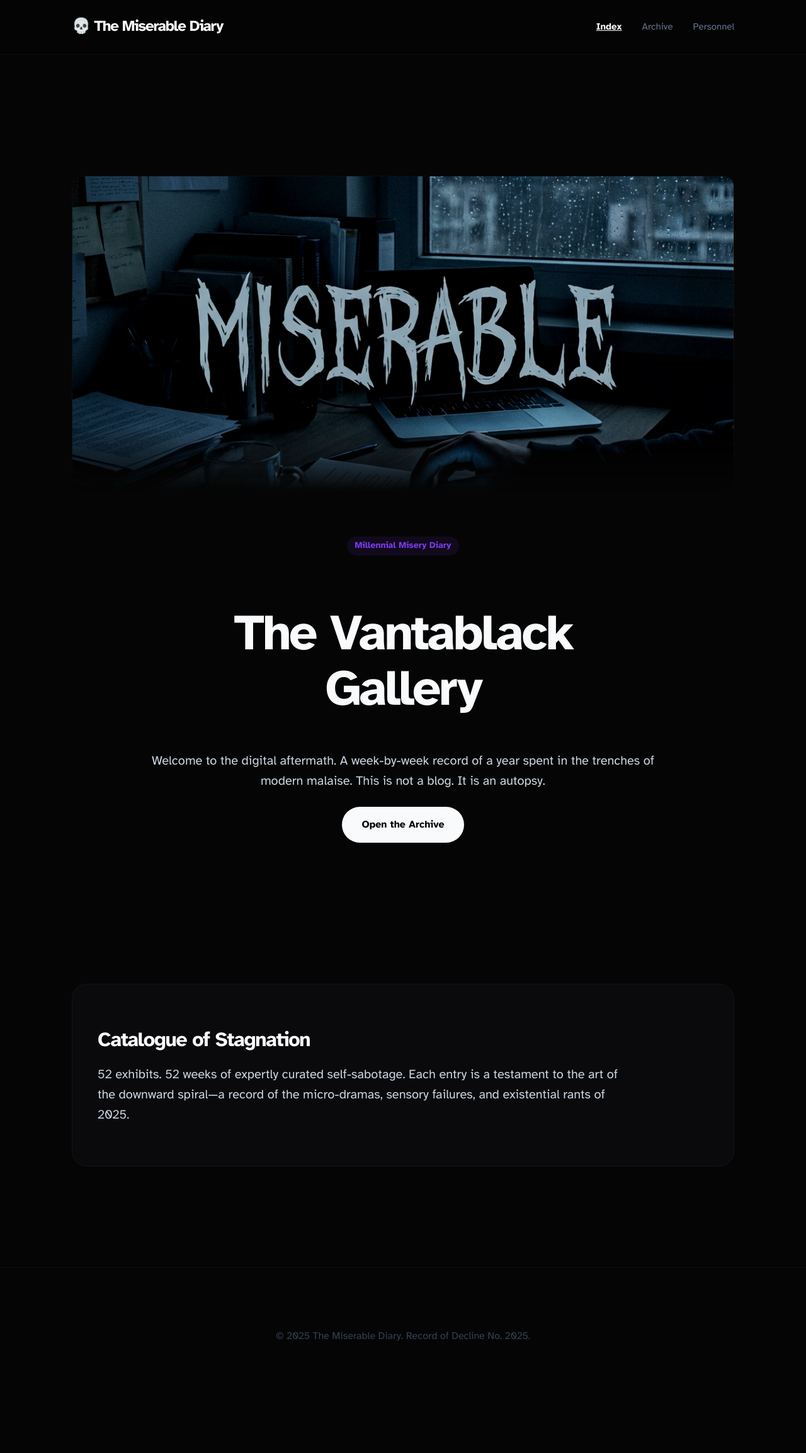
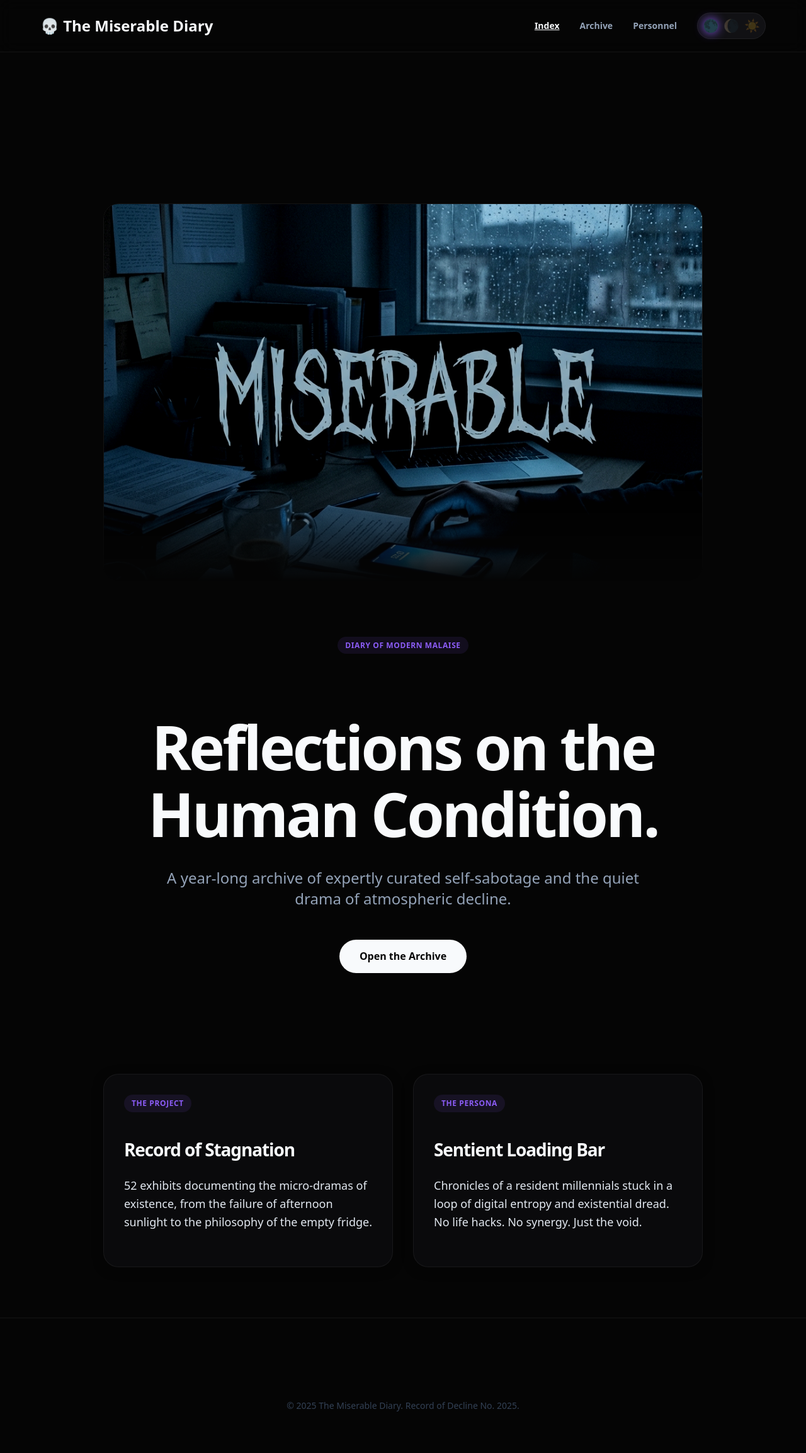
Before and after one commit to Algiras/Miserable, an Astro site in the folder blog/: page / in a window 1280 px wide. Shown: the whole page at 63% size. Before the commit the page ends 2198 px from the top, so only its background shows below. Built offline with nearby package versions, Linux system fonts and the light colour scheme; Astro itself is replaced by a stand-in of ours.

Commit message:
feat: complete UX overhaul v2 with multi-theme support and refined layout

```diff
--- a/blog/src/components/Header.astro
+++ b/blog/src/components/Header.astro
@@ -1,6 +1,7 @@
 ---
 import { SITE_TITLE } from '../consts';
 import HeaderLink from './HeaderLink.astro';
+import ThemeToggle from './ThemeToggle.astro';
 ---
 
 <header>
@@ -10,6 +11,7 @@ import HeaderLink from './HeaderLink.astro';
 			<HeaderLink href="/">Index</HeaderLink>
 			<HeaderLink href="/blog">Archive</HeaderLink>
 			<HeaderLink href="/about">Personnel</HeaderLink>
+      <ThemeToggle />
 		</div>
 	</nav>
 </header>
--- /dev/null
+++ b/blog/src/components/ThemeToggle.astro
@@ -0,0 +1,61 @@
+---
+---
+<button id="theme-toggle" class="theme-btn" aria-label="Toggle Theme">
+  <span class="icon void">🌑</span>
+  <span class="icon dim">🌘</span>
+  <span class="icon mist">☀️</span>
+</button>
+
+<style>
+  .theme-btn {
+    background: var(--surface-raised);
+    border: 1px solid var(--border);
+    border-radius: 99px;
+    padding: 0.5rem;
+    cursor: pointer;
+    display: flex;
+    gap: 0.5rem;
+    transition: var(--transition);
+  }
+
+  .theme-btn:hover {
+    border-color: var(--border-hover);
+    transform: scale(1.1);
+  }
+
+  .icon {
+    font-size: 1.25rem;
+    opacity: 0.2;
+    transition: var(--transition);
+  }
+
+  :global([data-theme="void"]) .icon.void,
+  :global(:not([data-theme])) .icon.void,
+  :global([data-theme="dim"]) .icon.dim,
+  :global([data-theme="mist"]) .icon.mist {
+    opacity: 1;
+    filter: drop-shadow(0 0 8px var(--accent));
+  }
+</style>
+
+<script>
+  const themes = ['void', 'dim', 'mist'];
+  let currentThemeIdx = 0;
+
+  const toggle = document.getElementById('theme-toggle');
+
+  function setTheme(theme) {
+    document.documentElement.setAttribute('data-theme', theme);
+    localStorage.setItem('theme', theme);
+    currentThemeIdx = themes.indexOf(theme);
+  }
+
+  // Init
+  const savedTheme = localStorage.getItem('theme') || 'void';
+  setTheme(savedTheme);
+
+  toggle?.addEventListener('click', () => {
+    currentThemeIdx = (currentThemeIdx + 1) % themes.length;
+    setTheme(themes[currentThemeIdx]);
+  });
+</script>
--- a/blog/src/pages/index.astro
+++ b/blog/src/pages/index.astro
@@ -14,23 +14,33 @@ import { SITE_DESCRIPTION, SITE_TITLE } from '../consts';
 				display: flex;
 				flex-direction: column;
 				align-items: center;
+				padding: 10rem 0 6rem;
 				text-align: center;
-				padding: 8rem 0;
 			}
-			.banner-container {
+			.banner-wrap {
 				width: 100%;
-				position: relative;
-				margin-bottom: 4rem;
+				margin-bottom: 5rem;
+				perspective: 1000px;
 			}
 			.banner-img {
 				width: 100%;
-				max-height: 500px;
+				max-height: 600px;
 				object-fit: cover;
-				filter: grayscale(0.2) contrast(1.1);
-				mask-image: linear-gradient(to bottom, black 80%, transparent);
+				filter: contrast(1.1);
+				mask-image: linear-gradient(to bottom, black 70%, transparent);
 			}
-			.reveal-delay {
-				animation-delay: 0.2s;
+			.tagline {
+				max-width: 800px;
+				margin: 0 auto 3rem;
+				font-size: 1.5rem;
+				color: var(--gray);
+				line-height: 1.4;
+			}
+			.grid {
+				display: grid;
+				grid-template-columns: repeat(auto-fit, minmax(300px, 1fr));
+				gap: 2rem;
+				margin-top: 4rem;
 			}
 		</style>
 	</head>
@@ -38,25 +48,29 @@ import { SITE_DESCRIPTION, SITE_TITLE } from '../consts';
 		<Header />
 		<main>
 			<section class="hero reveal">
-				<div class="banner-container">
-					<img src="/banner.png" alt="Exhibit A: The Void" class="banner-img glass-img" />
+				<div class="banner-wrap">
+					<img src="/banner.png" alt="Notes from the Void" class="banner-img glass-img" />
 				</div>
-				<span class="badge">Millennial Misery Diary</span>
-				<h1>The Vantablack <br/>Gallery</h1>
-				<p class="intro-text">
-					Welcome to the digital aftermath. A week-by-week record of a year spent in the trenches of modern malaise. This is not a blog. It is an autopsy.
+				<span class="badge">Diary of Modern Malaise</span>
+				<h1>Reflections on the <br/>Human Condition.</h1>
+				<p class="tagline">
+					A year-long archive of expertly curated self-sabotage and the quiet drama of atmospheric decline.
 				</p>
 				<a href="/blog" class="btn btn-primary">Open the Archive</a>
 			</section>
 
-			<section class="reveal reveal-delay">
+			<div class="grid reveal" style="animation-delay: 0.2s">
 				<div class="card">
-					<h3>Catalogue of Stagnation</h3>
-					<p>
-						52 exhibits. 52 weeks of expertly curated self-sabotage. Each entry is a testament to the art of the downward spiral—a record of the micro-dramas, sensory failures, and existential rants of 2025.
-					</p>
+					<span class="badge">The Project</span>
+					<h3>Record of Stagnation</h3>
+					<p>52 exhibits documenting the micro-dramas of existence, from the failure of afternoon sunlight to the philosophy of the empty fridge.</p>
 				</div>
-			</section>
+				<div class="card">
+					<span class="badge">The Persona</span>
+					<h3>Sentient Loading Bar</h3>
+					<p>Chronicles of a resident millennials stuck in a loop of digital entropy and existential dread. No life hacks. No synergy. Just the void.</p>
+				</div>
+			</div>
 		</main>
 		<Footer />
 	</body>
--- a/blog/src/styles/global.css
+++ b/blog/src/styles/global.css
@@ -1,50 +1,58 @@
 :root {
-	/* Colors - The Deep End Palette */
+	/* Default Theme: Deep Void */
 	--bg: #050505;
 	--surface: #0a0a0c;
 	--surface-raised: #111114;
 	--white: #f8fafc;
-	--off-white: #cbd5e1;
-	--gray: #64748b;
+	--off-white: #e2e8f0;
+	--gray: #94a3b8;
 	--gray-dark: #334155;
-	--accent: #7c3aed;
-	/* Electric Purple */
-	--accent-soft: rgba(124, 58, 237, 0.1);
-	--crimson: #ef4444;
-	--border: rgba(255, 255, 255, 0.04);
-	--border-hover: rgba(255, 255, 255, 0.1);
+	--accent: #8b5cf6;
+	--accent-soft: rgba(139, 92, 246, 0.1);
+	--border: rgba(255, 255, 255, 0.06);
+	--border-hover: rgba(255, 255, 255, 0.12);
+	--shadow: 0 4px 20px -5px rgba(0, 0, 0, 0.5);
+	--glass: rgba(5, 5, 5, 0.8);
 
-	/* Typography */
 	--font-display: "Atkinson", system-ui, -apple-system, serif;
 	--font-text: "Atkinson", system-ui, -apple-system, sans-serif;
-
-	/* Effects */
-	--glass: blur(12px) saturate(180%);
-	--shadow-sm: 0 1px 2px 0 rgb(0 0 0 / 0.05);
-	--shadow: 0 4px 6px -1px rgb(0 0 0 / 0.1), 0 2px 4px -2px rgb(0 0 0 / 0.1);
 	--transition: all 0.3s cubic-bezier(0.16, 1, 0.3, 1);
 }
 
-@font-face {
-	font-family: "Atkinson";
-	src: url("/fonts/atkinson-regular.woff") format("woff");
-	font-weight: 400;
-	font-style: normal;
-	font-display: swap;
+[data-theme="dim"] {
+	--bg: #1e1e24;
+	--surface: #27272f;
+	--surface-raised: #2f2f38;
+	--white: #f1f5f9;
+	--off-white: #cbd5e1;
+	--gray: #64748b;
+	--gray-dark: #475569;
+	--accent: #a78bfa;
+	--accent-soft: rgba(167, 139, 250, 0.1);
+	--border: rgba(255, 255, 255, 0.08);
+	--border-hover: rgba(255, 255, 255, 0.15);
+	--glass: rgba(30, 30, 36, 0.8);
 }
 
-@font-face {
-	font-family: "Atkinson";
-	src: url("/fonts/atkinson-bold.woff") format("woff");
-	font-weight: 700;
-	font-style: normal;
-	font-display: swap;
+[data-theme="mist"] {
+	--bg: #f8fafc;
+	--surface: #ffffff;
+	--surface-raised: #f1f5f9;
+	--white: #0f172a;
+	--off-white: #334155;
+	--gray: #64748b;
+	--gray-dark: #94a3b8;
+	--accent: #6366f1;
+	--accent-soft: rgba(99, 102, 241, 0.1);
+	--border: rgba(15, 23, 42, 0.08);
+	--border-hover: rgba(15, 23, 42, 0.15);
+	--shadow: 0 4px 20px -5px rgba(15, 23, 42, 0.1);
+	--glass: rgba(248, 250, 252, 0.8);
 }
 
 * {
 	box-sizing: border-box;
 	-webkit-font-smoothing: antialiased;
-	-moz-osx-font-smoothing: grayscale;
 }
 
 body {
@@ -53,64 +61,39 @@ body {
 	color: var(--off-white);
 	margin: 0;
 	line-height: 1.6;
-	overflow-x: hidden;
+	transition: background-color 0.4s ease, color 0.4s ease;
 }
 
-/* Scrollbar */
-::-webkit-scrollbar {
-	width: 6px;
+main {
+	width: 1000px;
+	max-width: 100%;
+	margin: 0 auto;
+	padding: 5rem 1.5rem;
 }
 
-::-webkit-scrollbar-track {
-	background: var(--bg);
-}
-
-::-webkit-scrollbar-thumb {
-	background: var(--gray-dark);
-	border-radius: 10px;
-}
-
-::-webkit-scrollbar-thumb:hover {
-	background: var(--gray);
-}
-
-/* Layout Components */
-main {
-	width: 1100px;
-	max-width: 100%;
-	margin: 0 auto;
-	padding: 4rem 1.5rem;
-}
-
-section {
-	margin-bottom: 6rem;
-}
-
-/* Typography */
 h1,
 h2,
 h3,
 h4 {
 	font-family: var(--font-display);
 	color: var(--white);
-	font-weight: 700;
 	line-height: 1.1;
 	letter-spacing: -0.04em;
+	font-weight: 700;
 }
 
 h1 {
-	font-size: clamp(2.5rem, 8vw, 5rem);
+	font-size: clamp(3rem, 10vw, 6rem);
 	margin-bottom: 2rem;
 }
 
 h2 {
-	font-size: 3rem;
+	font-size: clamp(2rem, 6vw, 3.5rem);
 	margin-bottom: 1.5rem;
 }
 
 h3 {
-	font-size: 2rem;
-	margin-bottom: 1rem;
+	font-size: 1.75rem;
 }
 
 a {
@@ -120,47 +103,47 @@ a {
 }
 
 p {
-	font-size: 1.25rem;
+	font-size: 1.125rem;
 	margin-bottom: 1.5rem;
-	color: var(--off-white);
 	max-width: 65ch;
 }
 
-/* Specific UI Elements */
+/* UI Components */
 .card {
 	background: var(--surface);
 	border: 1px solid var(--border);
 	border-radius: 1.5rem;
-	padding: 2.5rem;
+	padding: 2rem;
 	transition: var(--transition);
-	position: relative;
-	overflow: hidden;
+	box-shadow: var(--shadow);
 }
 
 .card:hover {
+	transform: translateY(-8px);
 	border-color: var(--border-hover);
 	background: var(--surface-raised);
-	transform: translateY(-4px);
 }
 
 .badge {
-	display: inline-flex;
+	display: inline-block;
 	padding: 0.25rem 0.75rem;
 	background: var(--accent-soft);
 	color: var(--accent);
 	border-radius: 99px;
-	font-size: 0.875rem;
-	font-weight: 600;
+	font-size: 0.75rem;
+	font-weight: 700;
+	text-transform: uppercase;
+	letter-spacing: 0.05em;
 	margin-bottom: 1rem;
 }
 
-/* Header & Nav */
+/* Navigation */
 header {
 	position: sticky;
 	top: 0;
 	z-index: 100;
-	background: rgba(5, 5, 5, 0.7);
-	backdrop-filter: var(--glass);
+	background: var(--glass);
+	backdrop-filter: blur(12px);
 	border-bottom: 1px solid var(--border);
 }
 
@@ -168,27 +151,27 @@ nav {
 	display: flex;
 	align-items: center;
 	justify-content: space-between;
-	max-width: 1100px;
+	max-width: 1200px;
 	margin: 0 auto;
-	padding: 1.5rem 1.5rem;
+	padding: 1.25rem 1.5rem;
 }
 
 .logo {
 	font-family: var(--font-display);
 	font-size: 1.5rem;
 	font-weight: 800;
-	letter-spacing: -0.05em;
 	color: var(--white);
 }
 
 .nav-links {
 	display: flex;
+	align-items: center;
 	gap: 2rem;
 }
 
 .nav-links a {
-	font-size: 0.9375rem;
-	font-weight: 500;
+	font-size: 0.875rem;
+	font-weight: 600;
 	color: var(--gray);
 }
 
@@ -199,31 +182,25 @@ nav {
 
 /* Footer */
 footer {
-	padding: 6rem 1.5rem 4rem;
+	text-align: center;
+	padding: 8rem 1.5rem 4rem;
+	color: var(--gray-dark);
+	font-size: 0.875rem;
 	border-top: 1px solid var(--border);
-	text-align: center;
-	color: var(--gray-dark);
 }
 
-/* Image styling */
-img {
-	max-width: 100%;
-	height: auto;
-	border-radius: 1rem;
-}
-
+/* Utils */
 .glass-img {
 	border: 1px solid var(--border);
 	box-shadow: var(--shadow);
+	border-radius: 1.5rem;
 }
 
-/* Buttons */
 .btn {
-	display: inline-flex;
-	align-items: center;
-	padding: 1rem 2rem;
+	display: inline-block;
+	padding: 0.875rem 2rem;
 	border-radius: 99px;
-	font-weight: 600;
+	font-weight: 700;
 	transition: var(--transition);
 }
 
@@ -233,52 +210,25 @@ img {
 }
 
 .btn-primary:hover {
+	transform: scale(1.05);
 	background: var(--accent);
-	color: var(--white);
-	transform: scale(1.02);
+	color: white;
 }
 
-/* Prose Utilities */
-.prose blockquote {
-	border-left: 2px solid var(--accent);
-	padding-left: 2rem;
-	margin: 3rem 0;
-	font-style: italic;
-	font-size: 1.5rem;
-	color: var(--white);
-}
-
-/* Animation utilities */
-.reveal {
-	animation: reveal 0.8s cubic-bezier(0.16, 1, 0.3, 1) forwards;
-}
-
-@keyframes reveal {
-	from {
-		opacity: 0;
-		transform: translateY(20px);
-	}
-
-	to {
-		opacity: 1;
-		transform: translateY(0);
-	}
-}
-
-@media (max-width: 720px) {
+@media (max-width: 768px) {
 	h1 {
 		font-size: 3rem;
-	}
-
-	main {
-		padding: 4rem 1rem;
-	}
-
-	.logo {
-		font-size: 1.25rem;
 	}
 
 	.nav-links {
 		gap: 1rem;
 	}
+
+	.nav-links a {
+		display: none;
+	}
+
+	.nav-links a:last-child {
+		display: block;
+	}
 }
```
Also changed, not shown: blog/src/layouts/BlogPost.astro (+43 -28 lines), blog/src/pages/blog/index.astro (+43 -26 lines).
